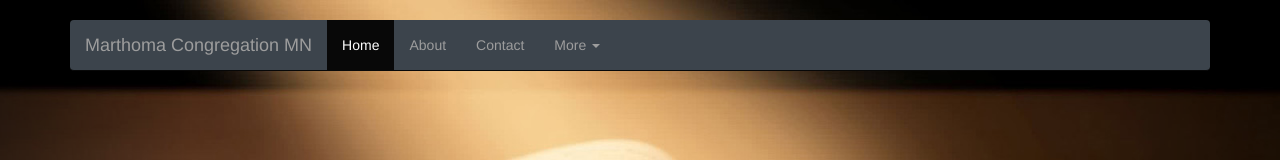
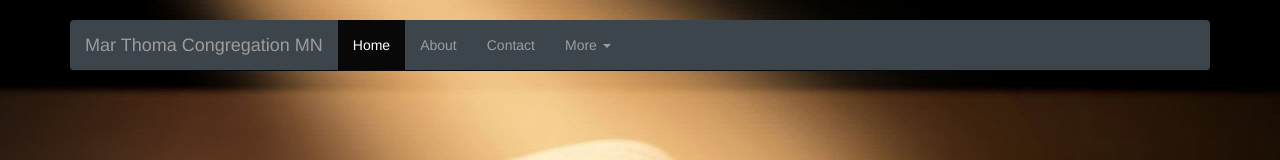
Before and after one commit to varghesepk/mnmarthoma, a plain HTML site: page index.html in a window 1280 px wide. Shown: the top 160 px of the page. Drawn offline with Linux system fonts and the light colour scheme.

Commit message:
Navbar title changed to static.

```diff
--- a/tmpl/navbar.html
+++ b/tmpl/navbar.html
@@ -10,7 +10,7 @@
             <span class="icon-bar"></span>
             <span class="icon-bar"></span>
           </button>
-          <a class="navbar-brand" href="#/">{{appData.navbarTitle}}</a>
+          <a class="navbar-brand" href="#/">Mar Thoma Congregation MN</a>
         </div>
         <div id="navbar" class="navbar-collapse collapse">
           <ul class="nav navbar-nav">
```
